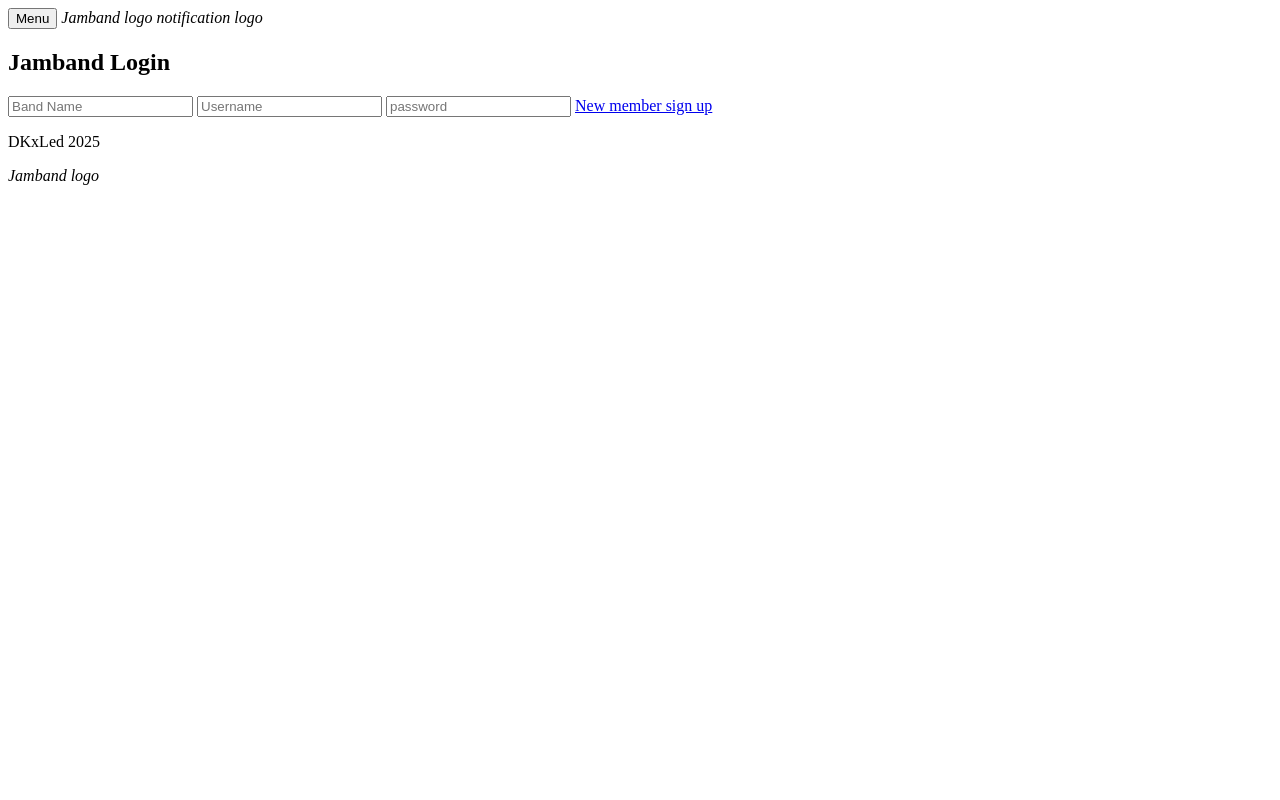
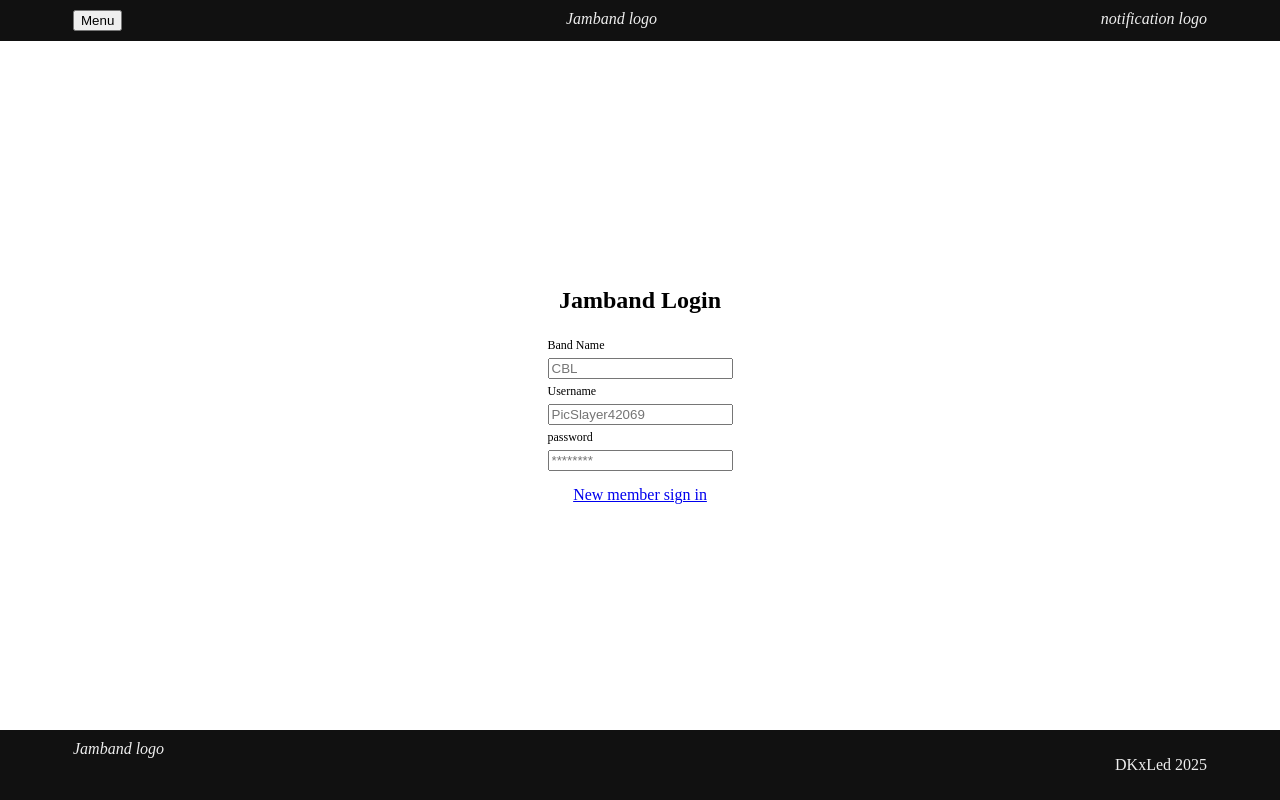
Before and after one commit to DkXLed/JamBand, a plain HTML site: page login.html in a window 1280 px wide. Drawn offline with Linux system fonts and the light colour scheme.

Commit message:
format and style rudamentary login html

```diff
--- a/login.html
+++ b/login.html
@@ -4,38 +4,39 @@
         <meta charset="UTF-8">
         <meta name="viewport" content="width=device-width, initial-scale=1.0">
         <title>JamBand</title>
+        <link rel="stylesheet" href="styles.css">
     </head>
     <body>
-        <section class="head-class">
+        <nav class="navbar">
             <div class="container">
-                <div class="header">
+                <div class="header-all">
                     <button id="menu">Menu</button>
                     <i class="logo">Jamband logo</i>
                     <i class="notifications">notification logo</i>
                 </div>
             </div>
-        </section>
+        </nav>
 
         <section class="login-section">
             <div class="container">
                 <div class="login">
                     <h1>Jamband Login</h1>
-                    <input id="band-id" placeholder="Band Name">
-                    <input id="user-id" placeholder="Username">
-                    <input id="password" placeholder="password">
-                    <a href="#">New member sign up</a>
-
+                    <label for="band-id" class="label-login">Band Name</label>
+                    <input id="band-id" placeholder="CBL">
+                    <label for="user-id" class="label-login">Username</label>
+                    <input id="user-id" placeholder="PicSlayer42069">
+                    <label for="band-id" class="label-login">password</label>
+                    <input id="password" placeholder="********">
+                    <a href="#">New member sign in</a>
                 </div>
             </div>
         </section>
 
-        <section class="foot-section">
+        <footer class="foot-credentials">
             <div class="container">
-                <footer class="foot-credentials">
+                    <i class="logo">Jamband logo</i>
                     <p>DKxLed 2025</p>
-                    <i class="logo">Jamband logo</i>
-                </footer>
             </div>
-        </section>
+        </footer>
     </body>
 </html>
--- a/styles.css
+++ b/styles.css
@@ -0,0 +1,55 @@
+/* styles.css*/
+
+body{
+    margin: 0;
+    display: flex;
+    flex-direction: column;
+    min-height: 100vh;
+}
+.container{
+    max-width: 90%;
+    margin: auto;
+}
+
+.navbar, .foot-credentials{
+    background-color: #111;
+    color: #eeeeee;
+    padding: 10px;
+}
+
+.header-all{
+    display: flex;
+    justify-content: space-between;
+}
+
+.login-section{
+    flex-grow: 1;
+    display: flex;
+}
+
+.login {
+    display: flex;
+    flex-direction: column;
+    align-items: center;
+    margin: auto;
+    gap: 5px;
+}
+
+.label-login{
+    font-size: .75rem;
+}
+
+a{
+    margin-top: 10px;
+}
+
+.foot-credentials .container{
+    display: flex;
+    justify-content: space-between;
+    align-self: flex-end;
+
+}
+
+label{
+    align-self: flex-start;
+}
```
